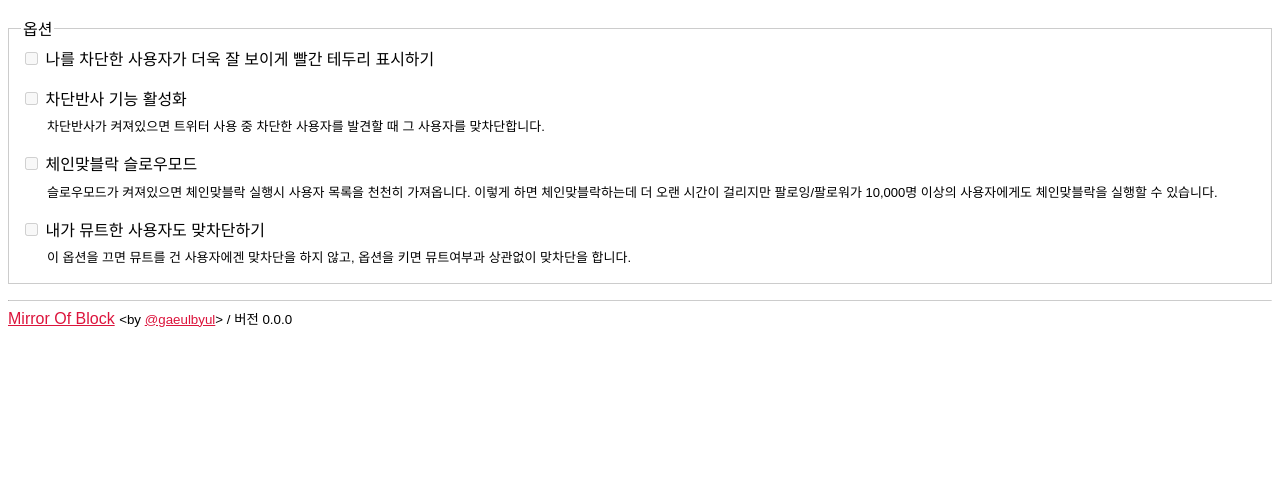
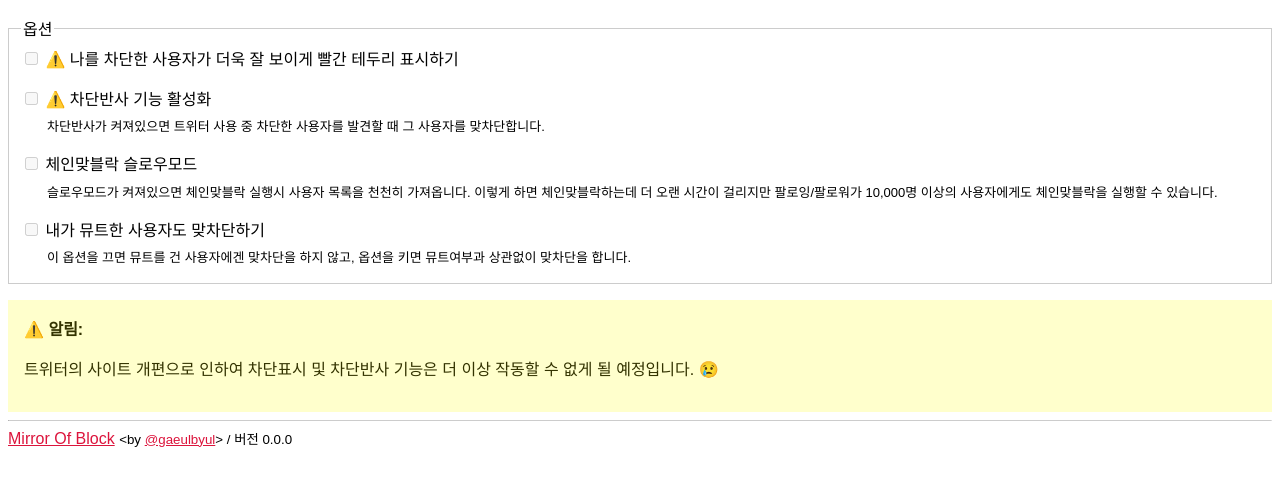
Before and after one commit to gaeulbyul/MirrorBlock, a website with bundled scripts: page src/options/options.html in a window 1280 px wide. Built offline with nearby package versions, Linux system fonts and the light colour scheme.

Commit message:
차단반사 기능 중단예정 공지

```diff
--- a/src/options/options.css
+++ b/src/options/options.css
@@ -54,3 +54,9 @@ kbd {
   background-color: #fe0;
   color: #000;
 }
+
+.warning {
+  padding: 1em;
+  background-color: #ffc;
+  color: #330;
+}
--- a/src/options/options.html
+++ b/src/options/options.html
@@ -10,14 +10,14 @@
       <label class="field">
         <input type="checkbox" id="outlineBlockUser" disabled>
         <span>
-          나를 차단한 사용자가 더욱 잘 보이게 빨간 테두리 표시하기
+          &#9888;&#65039; 나를 차단한 사용자가 더욱 잘 보이게 빨간 테두리 표시하기
         </span>
       </label>
     </div>
     <div class="option-item">
       <label class="field">
         <input type="checkbox" id="enableBlockReflection" disabled>
-        <span>차단반사 기능 활성화</span>
+        <span>&#9888;&#65039; 차단반사 기능 활성화</span>
       </label>
       <div class="info-option">
         <p>차단반사가 켜져있으면 트위터 사용 중 차단한 사용자를 발견할 때 그 사용자를 맞차단합니다.</p>
@@ -42,6 +42,10 @@
       </div>
     </div>
   </fieldset>
+  <div class="warning">
+    <b>&#9888;&#65039; 알림:</b>
+    <p>트위터의 사이트 개편으로 인하여 차단표시 및 차단반사 기능은 더 이상 작동할 수 없게 될 예정입니다. &#128546;</p>
+  </div>
   <hr>
   <a href="https://github.com/gaeulbyul/MirrorOfBlock" rel="noopener noreferrer">Mirror Of Block</a>
   <small>
--- a/src/popup/popup.css
+++ b/src/popup/popup.css
@@ -27,7 +27,7 @@ hr {
 }
 
 .menu {
-  width: 200px;
+  width: 250px;
 }
 
 .menu-item {
@@ -63,3 +63,9 @@ hr {
 .option-item.currentVersion {
   color: #333;
 }
+
+.warning {
+  padding: .25em 1em;
+
+  font-size: 14px;
+}
--- a/src/popup/popup.js
+++ b/src/popup/popup.js
@@ -47,7 +47,7 @@ document.addEventListener('DOMContentLoaded', () => {
       const blockReflection = document.querySelector('.blockReflection')
       const val = option.enableBlockReflection
       blockReflection.classList.toggle('on', val)
-      blockReflection.textContent = `차단반사: ${val ? 'On \u2714' : 'Off'}`
+      blockReflection.textContent = `차단반사\u{26a0}\u{fe0f}: ${val ? 'On \u2714' : 'Off'}`
     }
     {
       const over10KMode = document.querySelector('.chainBlockOver10KMode')
```
Also changed, not shown: src/popup/popup.html (+3 -0 lines).
